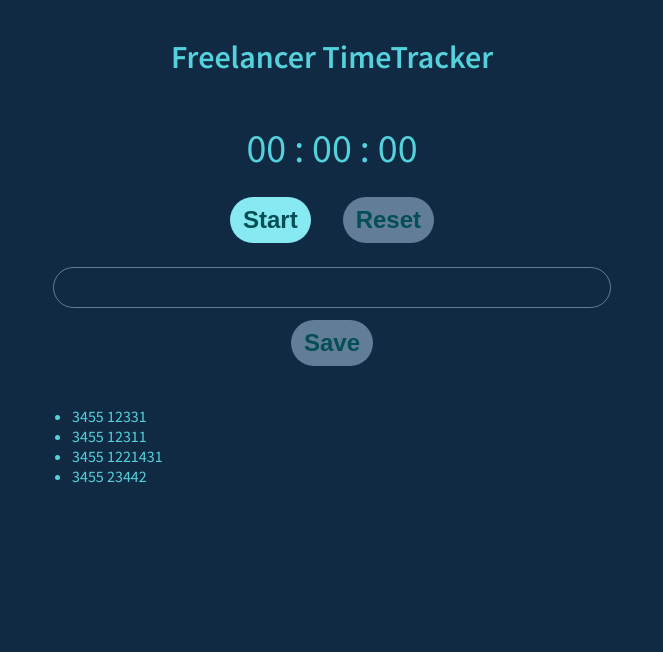
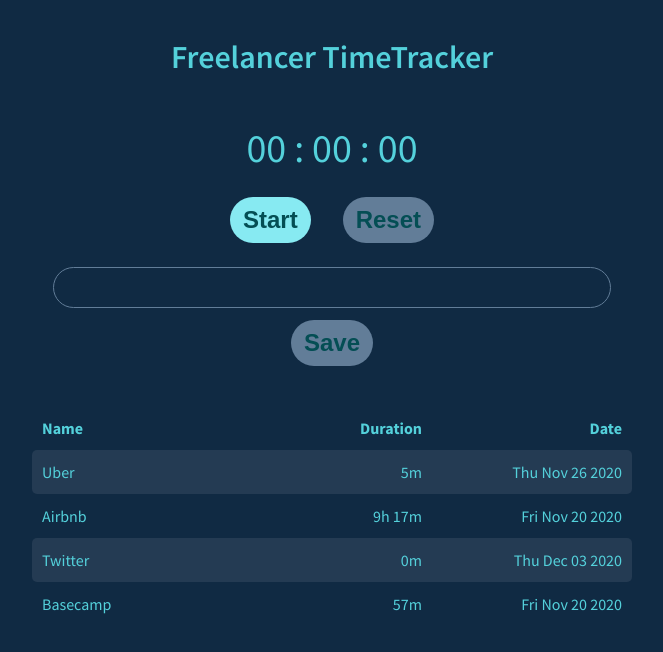
Before and after one commit to koszonetdoktor/pento-timer-challenge, a React (Create React App) app: page / in a window 1280 px wide. Shown: the top 652 px of the page, without its empty margins (308-971 px from the left). Built offline with nearby package versions, Linux system fonts and the light colour scheme; data requests are answered from the project's data file.

Commit message:
Tracking list

```diff
--- a/db.json
+++ b/db.json
@@ -1,24 +1,28 @@
 {
     "trackings": [
         {
+            "name": "Uber",
             "id": "1",
-            "duration": 3455,
-            "ts": 12331
+            "duration": 345,
+            "ts": 1606389238970
         },
         {
+            "name": "Airbnb",
             "id": "2",
-            "duration": 3455,
-            "ts": 12311
+            "duration": 33455,
+            "ts": 1605861771410
         },
         {
+            "name": "Twitter",
             "id": "3",
-            "duration": 3455,
-            "ts": 1221431
+            "duration": 35,
+            "ts": 1606990975870
         },
         {
+            "name": "Basecamp",
             "id": "4",
             "duration": 3455,
-            "ts": 23442
+            "ts": 1605861763190
         }
     ]
 }
--- a/src/App.tsx
+++ b/src/App.tsx
@@ -36,7 +36,7 @@ const styles = {
     body: css`
         body {
             font-family: "Source Sans Pro", "sans-serif";
-            background-color: ${colors.gray.dark};
+            background-color: ${colors.gray[1000]};
             margin: 0;
             color: ${colors.text.main};
         }
--- a/src/components/Button.tsx
+++ b/src/components/Button.tsx
@@ -47,10 +47,10 @@ const styles = {
         }
     `,
     disabled: css`
-        background-color: ${colors.gray.main};
+        background-color: ${colors.gray[500]};
         &:hover {
             cursor: default;
-            background-color: ${colors.gray.main};
+            background-color: ${colors.gray[500]};
         }
     `,
 }
--- a/src/components/Input.tsx
+++ b/src/components/Input.tsx
@@ -26,7 +26,7 @@ export default function Input({ value, className, disabled, onChange }: Props) {
 const styles = {
     root: css`
         border: 1px solid ${colors.primary.light};
-        background: ${colors.gray.dark};
+        background: ${colors.gray[1000]};
         border-radius: 2rem;
         color: ${colors.primary.light};
         font-size: ${sizes.font.m};
@@ -35,7 +35,7 @@ const styles = {
         padding: ${sizes.space.xs};
     `,
     disabled: css`
-        border-color: ${colors.gray.main};
+        border-color: ${colors.gray[500]};
         &:hover {
             cursor: default;
         }
--- a/src/components/TrackedTimeList.tsx
+++ b/src/components/TrackedTimeList.tsx
@@ -1,6 +1,9 @@
 /** @jsxImportSource @emotion/react */
 
+import { css } from "@emotion/react"
+import { colors, sizes } from "../styles"
 import { Tracking } from "../types"
+import { formatDate, formatReadableTime } from "../utils"
 
 type Props = {
     trackings: Tracking[]
@@ -9,11 +12,22 @@ type Props = {
 export default function TrackedTimeList({ trackings }: Props) {
     return (
         <div>
-            <ul>
+            <ul css={styles.list}>
+                <li key="header" css={[styles.listItem, styles.header]}>
+                    <span css={styles.cell.base}>Name</span>
+                    <span css={[styles.cell.base, styles.cell.time]}>
+                        Duration
+                    </span>
+                    <span css={[styles.cell.base, styles.cell.time]}>Date</span>
+                </li>
                 {trackings.map((t) => (
-                    <li key={t.id}>
-                        <span>
-                            {t.duration} {t.ts}
+                    <li key={t.id} css={styles.listItem}>
+                        <span css={styles.cell.base}>{t.name}</span>
+                        <span css={[styles.cell.base, styles.cell.time]}>
+                            {formatReadableTime(t.duration)}
+                        </span>
+                        <span css={[styles.cell.base, styles.cell.time]}>
+                            {formatDate(t.ts)}
                         </span>
                     </li>
                 ))}
@@ -21,3 +35,30 @@ export default function TrackedTimeList({ trackings }: Props) {
         </div>
     )
 }
+
+const styles = {
+    list: css`
+        padding: 0;
+        list-style: none;
+        & li:nth-of-type(even) {
+            background: ${colors.gray[900]};
+        }
+    `,
+    listItem: css`
+        display: flex;
+        justify-content: space-around;
+        padding: ${sizes.space.s} 0;
+        border-radius: 5px;
+    `,
+    header: css`
+        font-weight: 700;
+    `,
+    cell: {
+        base: css`
+            width: 30%;
+        `,
+        time: css`
+            text-align: right;
+        `,
+    },
+}
--- a/src/styles.ts
+++ b/src/styles.ts
@@ -5,9 +5,9 @@ export const colors = {
         light: "#87EAF2",
     },
     gray: {
-        main: "#627D98",
-        dark: "#102A43",
-        light: "#d9e2ec",
+        500: "#627D98",
+        900: "#243B53",
+        1000: "#102A43",
     },
     text: {
         main: "#54D1DB",
--- a/src/types.ts
+++ b/src/types.ts
@@ -2,5 +2,5 @@ export type Tracking = {
     id: string
     name: string
     duration: number
-    ts: Date
+    ts: number
 }
--- a/src/utils.ts
+++ b/src/utils.ts
@@ -15,3 +15,14 @@ const addLeadingZero = (num: number): string => {
         return `${num}`
     }
 }
+
+export const formatReadableTime = (time: number): string => {
+    const hour = Math.floor(time / 60 / 60)
+    const min = Math.floor(time / 60) - 60 * hour
+
+    return `${hour !== 0 ? `${hour}h` : ""} ${min}m`
+}
+
+export const formatDate = (ts: number): string => {
+    return new Date(ts).toDateString()
+}
```
Also changed, not shown: 1 other file (tests, documents, lock files or other folders).
